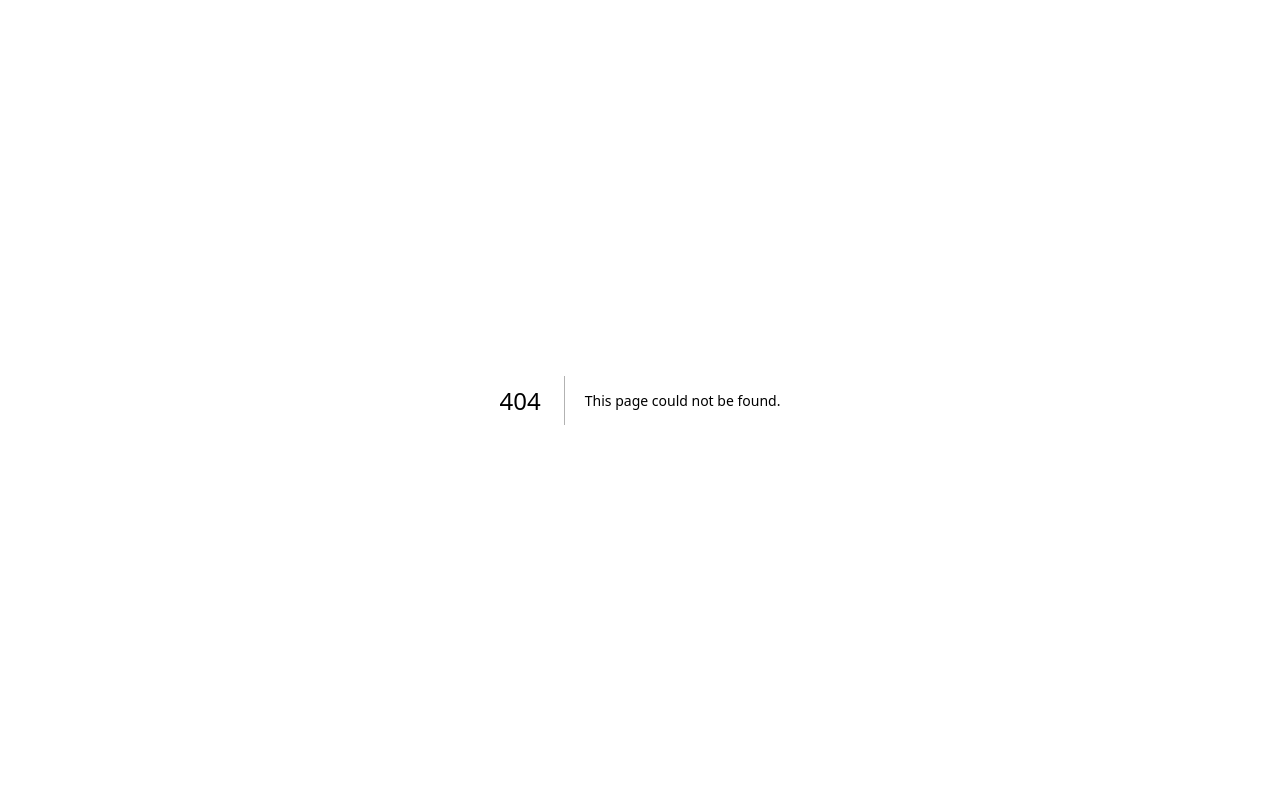
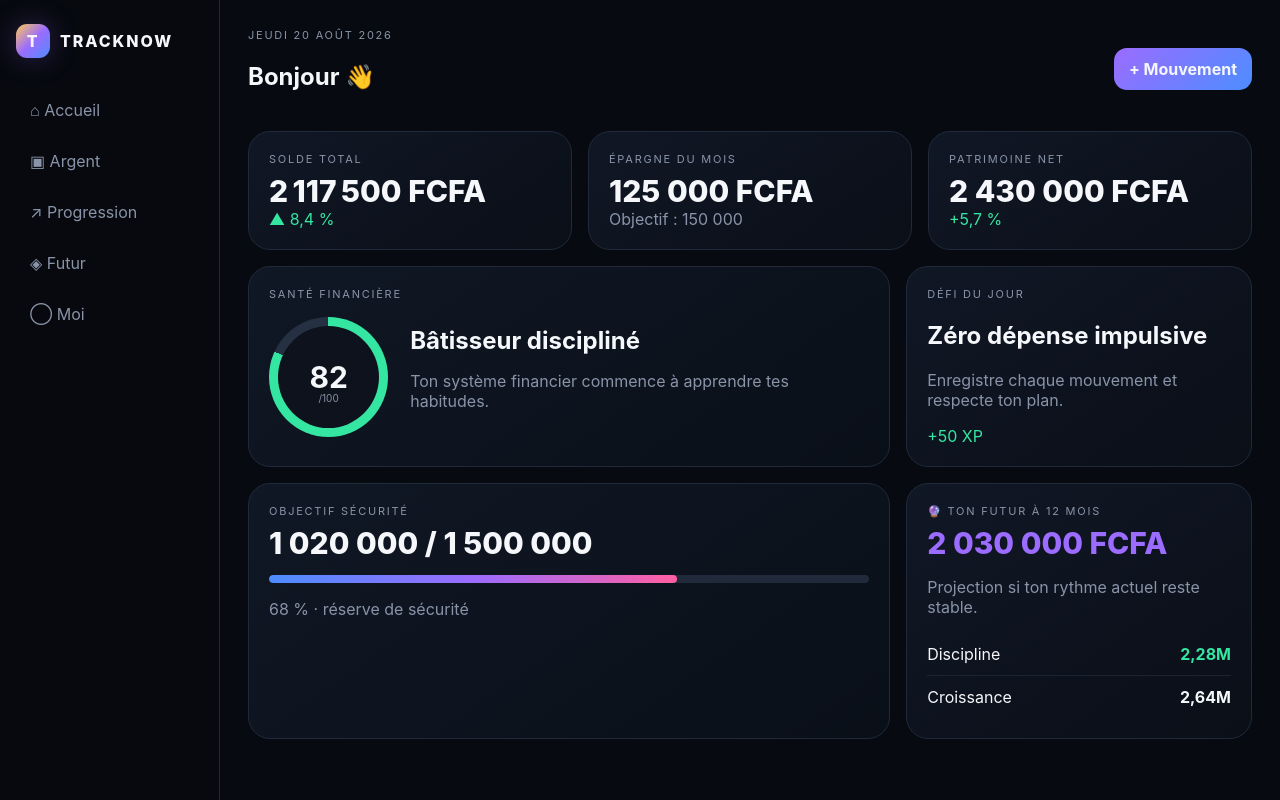
Before and after one commit to lebah224/TrackNow, a Next.js app: page /dashboard in a window 1280 px wide. Before the commit this address had no page. Built offline with nearby package versions, Linux system fonts and the light colour scheme.

Commit message:
feat: add TrackNow dashboard foundation

```diff
--- /dev/null
+++ b/app/dashboard/page.tsx
@@ -0,0 +1,23 @@
+const money = new Intl.NumberFormat('fr-FR')
+
+export default function Dashboard() {
+  return <main className="dash">
+    <aside className="side"><div className="brand"><div className="logo">T</div> TRACKNOW</div><nav><a href="/dashboard">⌂ Accueil</a><a href="#">▣ Argent</a><a href="#">↗ Progression</a><a href="#">◈ Futur</a><a href="#">◯ Moi</a></nav></aside>
+    <section className="content">
+      <header className="top"><div><div className="eyebrow">Jeudi 20 août 2026</div><h1>Bonjour 👋</h1></div><a className="btn primary" href="#">+ Mouvement</a></header>
+      <div className="grid cols3">
+        <div className="card"><div className="eyebrow">Solde total</div><div className="value">{money.format(2117500)} FCFA</div><div className="good">▲ 8,4 %</div></div>
+        <div className="card"><div className="eyebrow">Épargne du mois</div><div className="value">125 000 FCFA</div><div className="muted">Objectif : 150 000</div></div>
+        <div className="card"><div className="eyebrow">Patrimoine net</div><div className="value">2 430 000 FCFA</div><div className="good">+5,7 %</div></div>
+      </div>
+      <div className="grid cols2" style={{marginTop:16}}>
+        <div className="card"><div className="eyebrow">Santé financière</div><div style={{display:'flex',gap:22,alignItems:'center',marginTop:16}}><div className="ring"><b>82</b><span>/100</span></div><div><h2 style={{margin:'0 0 7px'}}>Bâtisseur discipliné</h2><p className="muted">Ton système financier commence à apprendre tes habitudes.</p></div></div></div>
+        <div className="card"><div className="eyebrow">Défi du jour</div><h2>Zéro dépense impulsive</h2><p className="muted">Enregistre chaque mouvement et respecte ton plan.</p><div className="good">+50 XP</div></div>
+      </div>
+      <div className="grid cols2" style={{marginTop:16}}>
+        <div className="card"><div className="eyebrow">Objectif sécurité</div><div className="value">1 020 000 / 1 500 000</div><div className="bar" style={{marginTop:14}}><i style={{width:'68%'}}/></div><p className="muted">68 % · réserve de sécurité</p></div>
+        <div className="card"><div className="eyebrow">🔮 Ton futur à 12 mois</div><div className="value purple">2 030 000 FCFA</div><p className="muted">Projection si ton rythme actuel reste stable.</p><div className="stat"><span>Discipline</span><b className="good">2,28M</b></div><div className="stat"><span>Croissance</span><b>2,64M</b></div></div>
+      </div>
+    </section>
+  </main>
+}
```
